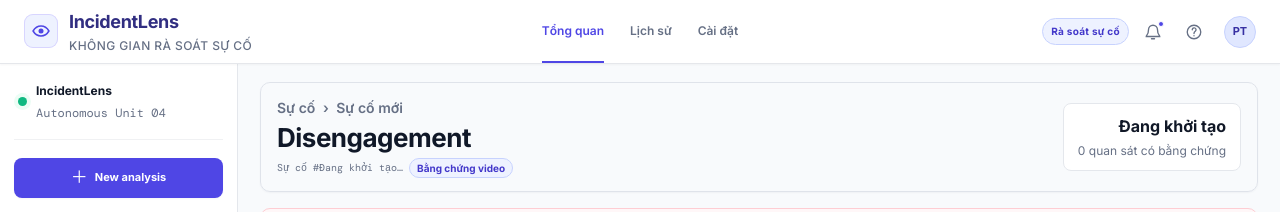
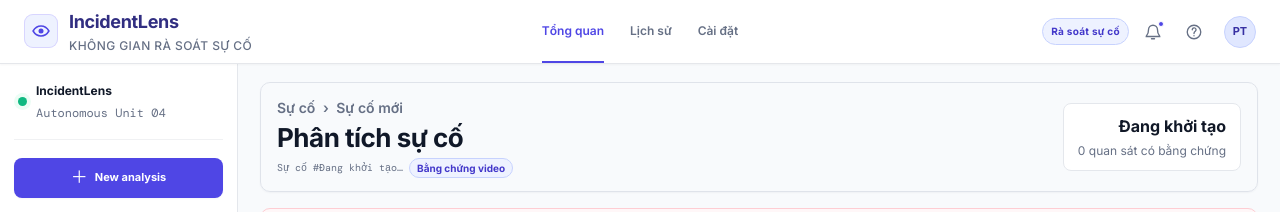
Before and after one commit to huylc12343/incident-lens, a Next.js app in the folder frontend/: page /processing in a window 1280 px wide. Shown: the top 212 px of the page. Built offline with nearby package versions, Linux system fonts and the light colour scheme; no server answers.

Commit message:
feat: support video-only incident classification UI

```diff
--- a/frontend/components/FileUploadCard.tsx
+++ b/frontend/components/FileUploadCard.tsx
@@ -20,7 +20,9 @@ export function FileUploadCard({ kind, files, onChange }: Props) {
   const [error, setError] = useState("");
   const [dragging, setDragging] = useState(false);
   const isVideo = kind === "video";
-  const label = isVideo ? text("Driving Video", "Video hành trình") : text("Vehicle Telemetry", "Telemetry phương tiện");
+  const label = isVideo
+    ? text("Driving Video", "Video hành trình")
+    : text("Vehicle Telemetry (optional)", "Telemetry phương tiện (tùy chọn)");
   const accept = isVideo
     ? ".mp4,video/mp4"
     : ".csv,.txt,.json,.xls,.xlsx,text/csv,text/plain,application/json,application/vnd.ms-excel,application/vnd.openxmlformats-officedocument.spreadsheetml.sheet";
--- a/frontend/components/ReportContent.tsx
+++ b/frontend/components/ReportContent.tsx
@@ -7,6 +7,7 @@ import { artifactUrl, getIncident } from "../lib/incidentApi";
 import { INCIDENT_KEYS, secondsToTimestamp } from "../lib/incidentSession";
 import type { Claim, IncidentSnapshot } from "../types/incident";
 import { IncidentNavigationSidebar } from "./incident-review/IncidentNavigationSidebar";
+import { classifyIncidentForDisplay } from "../lib/incidentClassification";
 
 type Finding = { id: string; timestamp: number; description: string; source: string; status: string; evidenceIds: string[] };
 
@@ -47,6 +48,7 @@ export function ReportContent() {
 
 function ReportDocument({ snapshot, onExportJson }: { snapshot: IncidentSnapshot; onExportJson: () => void }) {
   const report = snapshot.final_report ?? snapshot.draft_report;
+  const classification = classifyIncidentForDisplay(snapshot);
   const audit = snapshot.review_audit.at(-1);
   const linkedClaims = snapshot.claims.filter((claim) => claim.evidence.length).length;
   const coverage = snapshot.claims.length ? Math.round(linkedClaims / snapshot.claims.length * 100) : 0;
@@ -74,7 +76,7 @@ function ReportDocument({ snapshot, onExportJson }: { snapshot: IncidentSnapshot
 
       <article className="forensic-report-document">
         <header className="report-document-header">
-          <div className="report-title-row"><div><p className="eyebrow">Forensic incident report</p><h1>Disengagement incident</h1></div><span className={`status ${snapshot.status}`}>{snapshot.status}</span></div>
+          <div className="report-title-row"><div><p className="eyebrow">Forensic incident report</p><h1>{classification.type}</h1></div><span className={`status ${snapshot.status}`}>{snapshot.status}</span></div>
           <div className="report-document-meta"><span>Incident ID: <b>{snapshot.incident_id}</b></span><i /> <span>Date: <b>{storedDate}</b></span><i /> <span>Reviewed by: <b>{audit?.reviewer ?? "Pending engineer review"}</b></span></div>
           <div className="coverage-meter"><span>Evidence coverage</span><div><i style={{ width: `${coverage}%` }} /></div><strong>{coverage}%</strong><small>{linkedClaims}/{snapshot.claims.length} claims linked</small></div>
         </header>
--- a/frontend/components/incident-review/IncidentHeader.tsx
+++ b/frontend/components/incident-review/IncidentHeader.tsx
@@ -2,14 +2,16 @@
 
 import type { IncidentSnapshot } from "../../types/incident";
 import { uiText as text } from "../../lib/ui-copy";
+import { classifyIncidentForDisplay } from "../../lib/incidentClassification";
 
 export function IncidentHeader({ snapshot }: { snapshot: IncidentSnapshot | null }) {
   const ready = snapshot?.status === "awaiting_review";
+  const classification = classifyIncidentForDisplay(snapshot);
   return (
     <section className="incident-workspace-header">
       <div>
         <p className="incident-breadcrumb">{text("Incidents", "Sự cố")} <span>›</span> {snapshot?.incident_id ?? text("New incident", "Sự cố mới")}</p>
-        <h1>Disengagement</h1>
+        <h1>{classification.type}</h1>
         <div className="incident-header-chips"><span>{text("Incident", "Sự cố")} #{snapshot?.incident_id ?? text("Starting…", "Đang khởi tạo…")}</span><span className="source-chip">{text("Video evidence", "Bằng chứng video")}</span>{snapshot?.has_log && <span className="source-chip">{text("Telemetry linked", "Đã liên kết telemetry")}</span>}</div>
       </div>
       <div className={`workspace-status ${ready ? "ready" : ""}`}>
--- a/frontend/components/incident-review/ReviewSidebar.tsx
+++ b/frontend/components/incident-review/ReviewSidebar.tsx
@@ -4,6 +4,7 @@ import { useEffect, useState } from "react";
 import { secondsToTimestamp } from "../../lib/incidentSession";
 import type { Claim, IncidentSnapshot, ReviewPayload } from "../../types/incident";
 import { uiText as text } from "../../lib/ui-copy";
+import { classifyIncidentForDisplay } from "../../lib/incidentClassification";
 
 type Props = {
   snapshot: IncidentSnapshot;
@@ -31,6 +32,7 @@ export function ReviewSidebar({ snapshot, selectedClaim, busy, error, onSelectCl
   }, {});
   const canReview = snapshot.status === "awaiting_review" && !busy;
   const warnings = [...new Set([...snapshot.warnings, ...(report?.evidence_and_warnings?.warnings ?? [])])];
+  const classification = classifyIncidentForDisplay(snapshot);
 
   return (
     <aside className="incident-review-sidebar expanded-ai-review report-style-review">
@@ -45,8 +47,8 @@ export function ReviewSidebar({ snapshot, selectedClaim, busy, error, onSelectCl
           <div><dt>{text("Incident ID", "Mã sự cố")}</dt><dd className="mono-value">{snapshot.incident_id}</dd></div>
           <div><dt>{text("Analysis window", "Khoảng phân tích")}</dt><dd className="mono-value">{secondsToTimestamp(window?.t_start ?? 0)} → {secondsToTimestamp(window?.t_end ?? 0)}</dd></div>
           <div><dt>{text("Detected event", "Sự kiện phát hiện")}</dt><dd className="mono-value">{secondsToTimestamp(window?.t0 ?? 0)}</dd></div>
-          <div><dt>{text("Incident type", "Loại sự cố")}</dt><dd>Disengagement</dd></div>
-          <div><dt>{text("Severity", "Mức độ nghiêm trọng")}</dt><dd>{text("Not classified", "Chưa phân loại")}</dd></div>
+          <div><dt>{text("Incident type", "Loại sự cố")}</dt><dd>{classification.type}</dd></div>
+          <div><dt>{text("Severity", "Mức độ nghiêm trọng")}</dt><dd>{classification.severity}</dd></div>
           <div><dt>{text("Evidence sources", "Nguồn bằng chứng")}</dt><dd>{snapshot.has_log ? "Video + telemetry" : text("Video only", "Chỉ video")}</dd></div>
           <div><dt>{text("AI observations", "Quan sát AI")}</dt><dd>{snapshot.claims.length} {text("grounded claim(s)", "nhận định có bằng chứng")}</dd></div>
           <div><dt>{text("Review status", "Trạng thái rà soát")}</dt><dd>{snapshot.status.replaceAll("_", " ")}</dd></div>
--- /dev/null
+++ b/frontend/lib/incidentClassification.ts
@@ -0,0 +1,48 @@
+import type { IncidentSnapshot } from "../types/incident";
+
+export type DisplayIncidentClassification = {
+  type: string;
+  severity: string;
+};
+
+const normalize = (value: string) => value
+  .normalize("NFD")
+  .replace(/[\u0300-\u036f]/g, "")
+  .toLowerCase();
+
+const containsAny = (text: string, phrases: string[]) => phrases.some((phrase) => text.includes(phrase));
+
+export function classifyIncidentForDisplay(snapshot: IncidentSnapshot | null): DisplayIncidentClassification {
+  if (!snapshot) return { type: "Phân tích sự cố", severity: "Chưa xác định" };
+
+  const source = normalize([snapshot.video_summary, ...snapshot.claims.map((claim) => claim.text)].join(" "));
+  const collisionDenied = containsAny(source, [
+    "khong co va cham",
+    "khong quan sat thay va cham",
+    "khong phat hien va cham",
+    "khong thay va cham",
+  ]);
+  const collisionObserved = containsAny(source, ["va cham", "dam vao", "tong vao", "tiep xuc"])
+    && !collisionDenied;
+
+  let type = "Sự cố khác";
+  if (collisionObserved && containsAny(source, ["nguoi di bo", "nguoi bo hanh"])) type = "Va chạm người đi bộ";
+  else if (collisionObserved && containsAny(source, ["xe dap", "nguoi di xe dap"])) type = "Va chạm người đi xe đạp";
+  else if (collisionObserved && containsAny(source, ["lan can", "hang rao", "tuong", "cay", "via he", "vat can"])) type = "Va chạm vật cố định";
+  else if (collisionObserved) type = "Va chạm phương tiện";
+  else if (containsAny(source, ["roi khoi phan duong", "lao ra khoi duong", "lech khoi lan duong"])) type = "Rời khỏi phần đường";
+  else if (containsAny(source, ["mat kiem soat", "xoay xe", "lat xe"])) type = "Mất kiểm soát";
+  else if (containsAny(source, ["suýt va cham", "suýt tong", "near miss"])) type = "Suýt va chạm";
+  else if (containsAny(source, ["un tac", "ket trong dong xe", "ket trong giao thong", "dung do giao thong"])) type = "Dừng do ùn tắc";
+  else if (containsAny(source, ["cat ngang", "tat dau", "chen vao lan", "cut-in", "cut in"])) type = "Phương tiện cắt ngang";
+  else if (containsAny(source, ["phanh khan cap", "phanh gap", "giam toc manh", "dung dot ngot"])) type = "Phanh khẩn cấp";
+  else if (collisionDenied || snapshot.claims.length === 0) type = "Không phát hiện sự cố";
+
+  let severity = "Thấp";
+  if (type === "Không phát hiện sự cố") severity = "Không có sự cố";
+  else if (containsAny(source, ["tu vong", "chay no", "tham khoc"])) severity = "Nghiêm trọng";
+  else if (containsAny(source, ["lat xe", "va cham manh", "mat kiem soat", "hau qua dang ke"])) severity = "Cao";
+  else if (collisionObserved) severity = "Trung bình";
+
+  return { type, severity };
+}
```
Also changed, not shown: frontend/components/AnalysisForm.tsx (+8 -3 lines).
